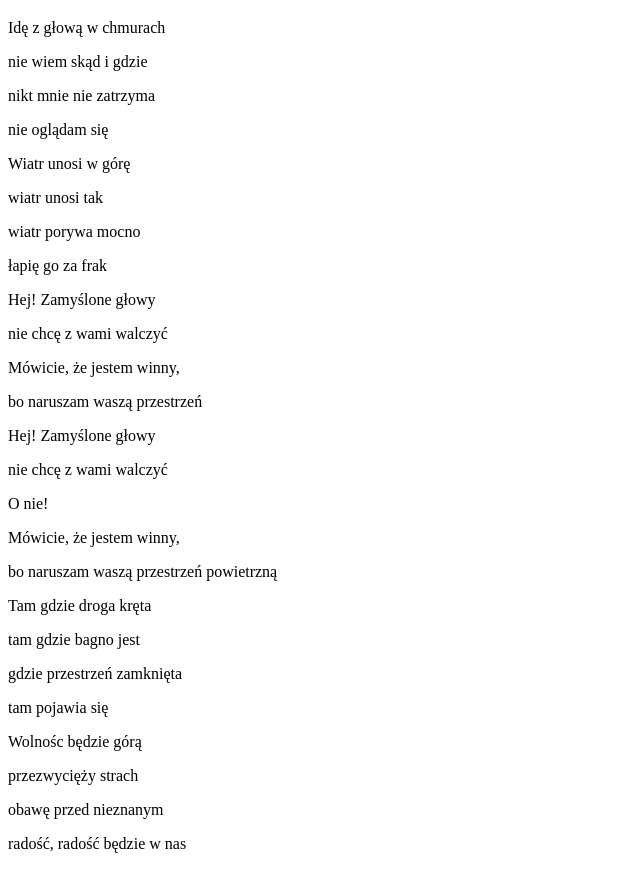
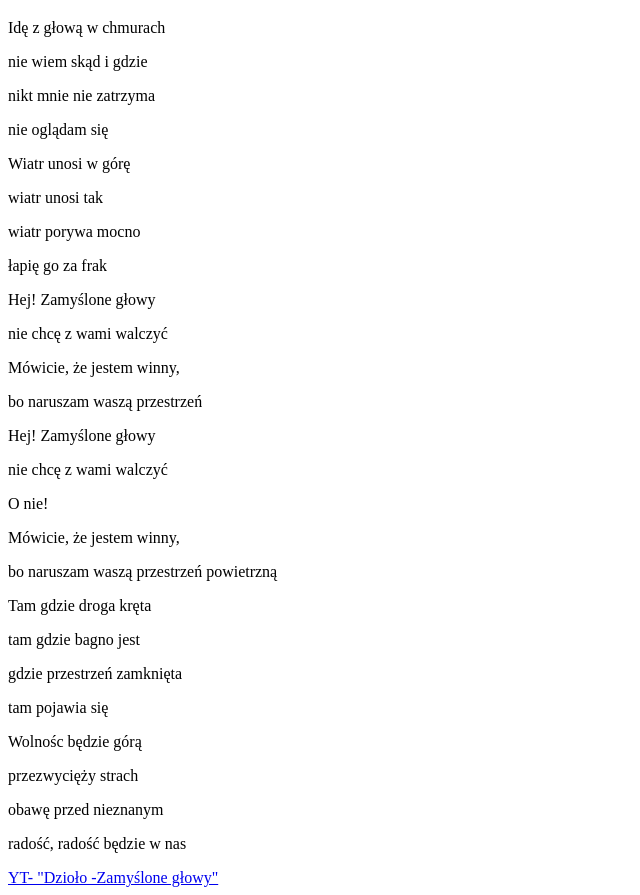
Before and after one commit to ltvc/learning-git-2, a plain HTML site: page index.html in a window 1280 px wide. Shown: the part 61-956 px from the top of the page, without its empty margins (0-640 px from the left). Before the commit the page ends 930 px from the top, so only its background shows below. Drawn offline with Linux system fonts and the light colour scheme.

Commit message:
Add last verse an YT-link

```diff
--- a/index.html
+++ b/index.html
@@ -33,6 +33,6 @@
 <p>przezwycięży strach</p>
 <p>obawę przed nieznanym</p>
 <p>radość, radość będzie w nas </p>
-
+<a href="https://www.youtube.com/watch?v=0r7xEf-zVQU">YT- "Dzioło -Zamyślone głowy"</a>
   </body>
   </html>
```
